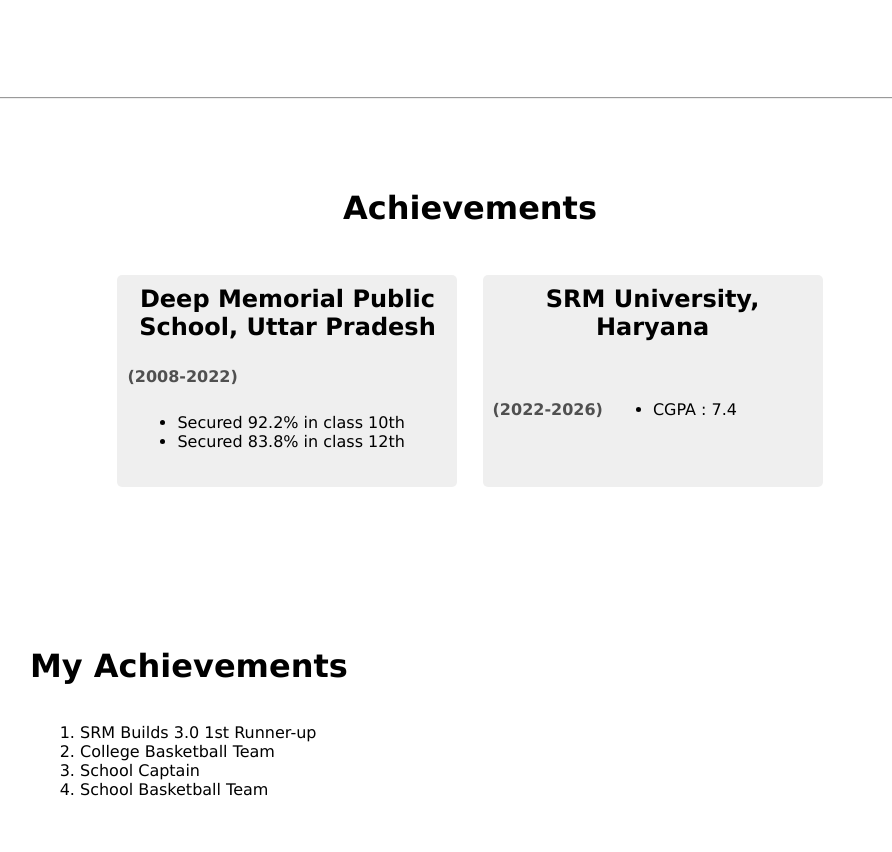
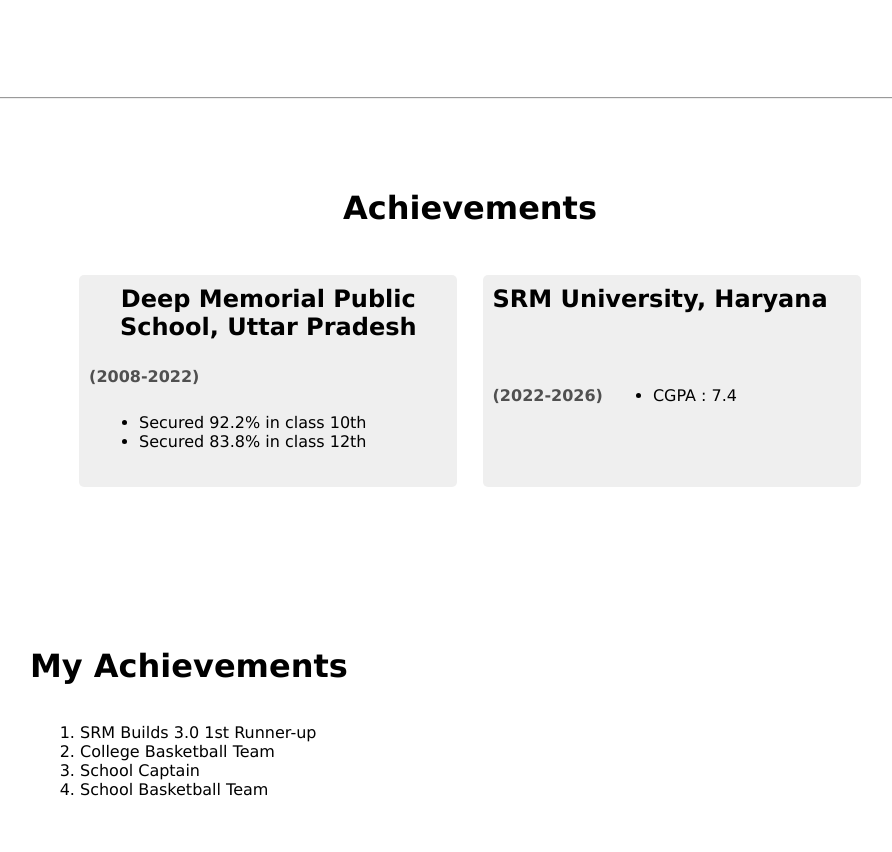
Before and after one commit to sleepySauron/sleepySauron.github.io, a plain HTML site: page v2/index.html in a window 1280 px wide. Shown: the part 4419-5271 px from the top of the page, without its empty margins (170-1062 px from the left). Drawn offline with Linux system fonts and the light colour scheme.

Commit message:
Update styles.css

```diff
--- a/v2/styles.css
+++ b/v2/styles.css
@@ -145,7 +145,7 @@
 }
 #achievementsBlock {
     height: 15vw;
-    width: 25vw;
+    width: 28vw;
     max-width: auto;
     background-color: rgba(173, 173, 173, 0.2);
     border-radius: 5px;
```
